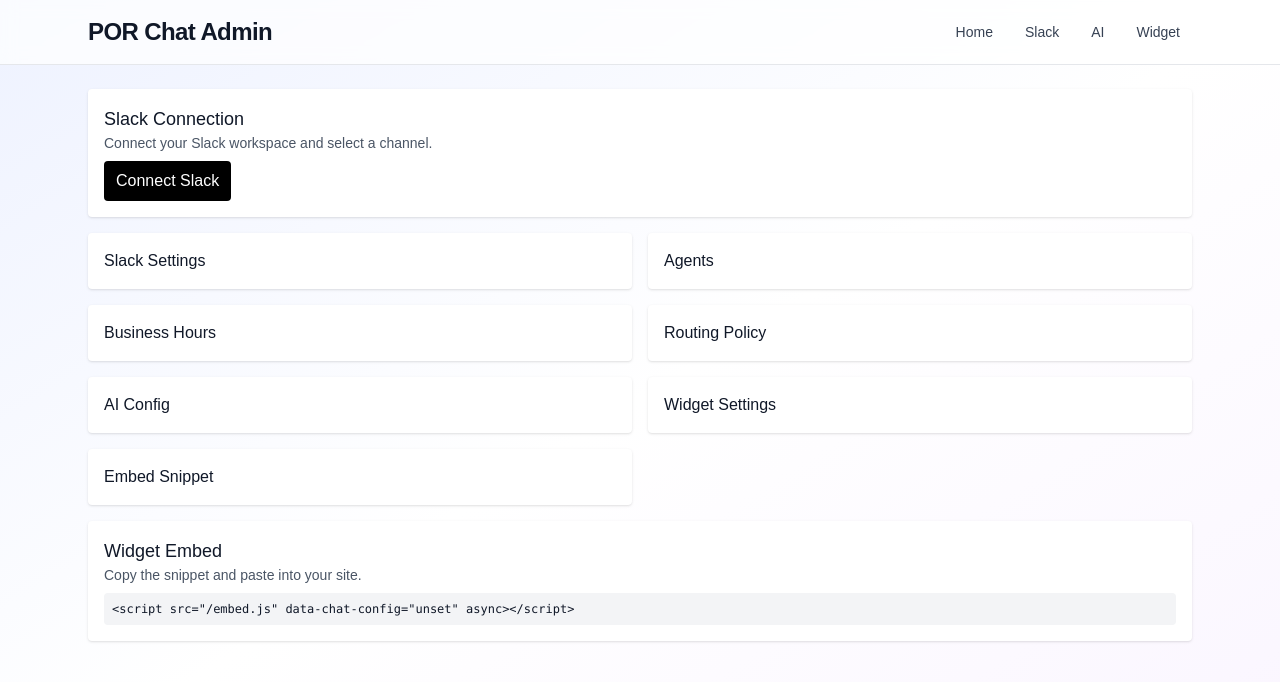
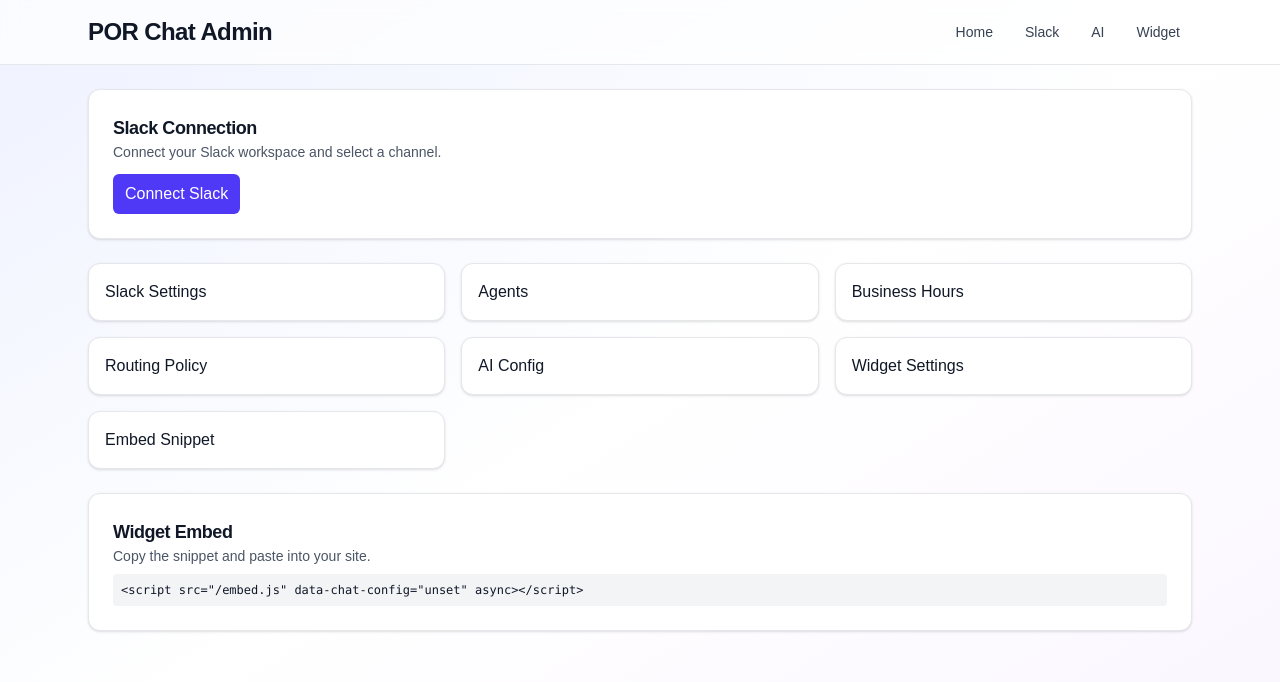
Before and after one commit to CapinKirk/delayed-start-discount-request, a Next.js app: page /admin in a window 1280 px wide. Shown: the top 682 px of the page. Built offline with nearby package versions, Linux system fonts and the light colour scheme; no server answers.

Commit message:
ai(stream): use encrypted API key from admin config or env; embed: larger panel, avatar shown, typing dots and attention pulse; admin home polish

```diff
--- a/public/embed.js
+++ b/public/embed.js
@@ -20,14 +20,24 @@
   launcher.style.borderRadius = '999px';
   launcher.style.background = '#111827';
   launcher.style.color = 'white';
+  launcher.style.boxShadow = '0 8px 20px rgba(0,0,0,0.15)';
+  launcher.style.transition = 'transform 150ms ease, box-shadow 150ms ease, opacity 200ms ease';
+  launcher.addEventListener('mouseenter',()=>{ launcher.style.transform='translateY(-2px)'; launcher.style.boxShadow='0 12px 28px rgba(0,0,0,0.2)'; });
+  launcher.addEventListener('mouseleave',()=>{ launcher.style.transform=''; launcher.style.boxShadow='0 8px 20px rgba(0,0,0,0.15)'; });
+  // subtle attention pulse
+  launcher.animate([
+    { transform:'scale(1)', opacity:1 },
+    { transform:'scale(1.05)', opacity:0.96 },
+    { transform:'scale(1)', opacity:1 }
+  ], { duration: 1500, iterations: 1, delay: 2000 });
   document.body.appendChild(launcher);
 
   const panel = document.createElement('div');
   panel.style.position = 'fixed';
-  panel.style.bottom = '70px';
+  panel.style.bottom = '80px';
   panel.style.right = '16px';
-  panel.style.width = '360px';
-  panel.style.height = '480px';
+  panel.style.width = '420px';
+  panel.style.height = '560px';
   panel.style.background = 'white';
   panel.style.border = '1px solid #e5e7eb';
   panel.style.borderRadius = '12px';
@@ -183,14 +193,26 @@
       lastSeq = payload.seq || lastSeq;
       lastServerT = payload.t || lastServerT;
       typingAI = true;
-      // Generic typing indicator
       if (!messages.querySelector('#typing')){
         const tip = document.createElement('div');
         tip.id = 'typing';
-        tip.textContent = (maskRoles ? unifiedDisplayName : 'Support') + ' is typing…';
-        tip.style.fontSize = '12px';
-        tip.style.color = '#6b7280';
+        tip.style.display = 'inline-flex';
+        tip.style.alignItems = 'center';
+        tip.style.gap = '6px';
+        const dots = document.createElement('span');
+        dots.textContent = '•••';
+        dots.style.letterSpacing = '2px';
+        dots.style.animation = 'por-dots 1s infinite';
+        const label = document.createElement('span');
+        label.textContent = (maskRoles ? unifiedDisplayName : 'Support') + ' is typing';
+        label.style.fontSize = '12px';
+        label.style.color = '#6b7280';
+        tip.appendChild(label);
+        tip.appendChild(dots);
         messages.appendChild(tip);
+        const style = document.createElement('style');
+        style.textContent = '@keyframes por-dots { 0%{opacity:.2} 50%{opacity:1} 100%{opacity:.2} }';
+        document.head.appendChild(style);
       }
     });
     realtimeChannel.on('broadcast', { event: 'ai.done' }, async ({ payload }) => {
--- a/src/app/admin/page.tsx
+++ b/src/app/admin/page.tsx
@@ -1,22 +1,22 @@
 export default function AdminHome() {
   return (
-    <div className="space-y-4">
-      <div className="p-4 bg-white rounded shadow">
-        <h2 className="text-lg font-medium">Slack Connection</h2>
+    <div className="space-y-6">
+      <div className="p-6 bg-white rounded-xl shadow-sm border border-gray-200">
+        <h2 className="text-lg font-semibold tracking-tight">Slack Connection</h2>
         <p className="text-sm text-gray-600">Connect your Slack workspace and select a channel.</p>
-        <a className="inline-block mt-2 px-3 py-2 bg-black text-white rounded" href="/api/slack/oauth/start">Connect Slack</a>
+        <a className="inline-block mt-3 px-3 py-2 bg-indigo-600 hover:bg-indigo-700 text-white rounded-md transition" href="/api/slack/oauth/start">Connect Slack</a>
       </div>
-      <div className="grid grid-cols-1 md:grid-cols-2 gap-4">
-        <a href="/admin/slack" className="p-4 bg-white rounded shadow block">Slack Settings</a>
-        <a href="/admin/agents" className="p-4 bg-white rounded shadow block">Agents</a>
-        <a href="/admin/hours" className="p-4 bg-white rounded shadow block">Business Hours</a>
-        <a href="/admin/routing" className="p-4 bg-white rounded shadow block">Routing Policy</a>
-        <a href="/admin/ai" className="p-4 bg-white rounded shadow block">AI Config</a>
-        <a href="/admin/widget" className="p-4 bg-white rounded shadow block">Widget Settings</a>
-        <a href="/admin/embed" className="p-4 bg-white rounded shadow block">Embed Snippet</a>
+      <div className="grid grid-cols-1 md:grid-cols-2 lg:grid-cols-3 gap-4">
+        <a href="/admin/slack" className="p-4 bg-white rounded-xl shadow-sm border border-gray-200 block hover:shadow transition">Slack Settings</a>
+        <a href="/admin/agents" className="p-4 bg-white rounded-xl shadow-sm border border-gray-200 block hover:shadow transition">Agents</a>
+        <a href="/admin/hours" className="p-4 bg-white rounded-xl shadow-sm border border-gray-200 block hover:shadow transition">Business Hours</a>
+        <a href="/admin/routing" className="p-4 bg-white rounded-xl shadow-sm border border-gray-200 block hover:shadow transition">Routing Policy</a>
+        <a href="/admin/ai" className="p-4 bg-white rounded-xl shadow-sm border border-gray-200 block hover:shadow transition">AI Config</a>
+        <a href="/admin/widget" className="p-4 bg-white rounded-xl shadow-sm border border-gray-200 block hover:shadow transition">Widget Settings</a>
+        <a href="/admin/embed" className="p-4 bg-white rounded-xl shadow-sm border border-gray-200 block hover:shadow transition">Embed Snippet</a>
       </div>
-      <div className="p-4 bg-white rounded shadow">
-        <h2 className="text-lg font-medium">Widget Embed</h2>
+      <div className="p-6 bg-white rounded-xl shadow-sm border border-gray-200">
+        <h2 className="text-lg font-semibold tracking-tight">Widget Embed</h2>
         <p className="text-sm text-gray-600">Copy the snippet and paste into your site.</p>
         <pre className="mt-2 text-xs bg-gray-100 p-2 rounded overflow-auto">{`<script src="/embed.js" data-chat-config="${process.env.PUBLIC_WIDGET_CONFIG_ID || "demo"}" async></script>`}</pre>
       </div>
--- a/src/app/api/ai/stream/route.ts
+++ b/src/app/api/ai/stream/route.ts
@@ -3,6 +3,7 @@ import OpenAI from "openai";
 import { PrismaClient } from "@/generated/prisma";
 import { RealtimePublisher } from "@/lib/realtime";
 import { postThreadMessage } from "@/lib/slack";
+import { decryptString } from "@/lib/crypto";
 
 const prisma = new PrismaClient();
 
@@ -19,7 +20,12 @@ export async function POST(req: NextRequest) {
     return NextResponse.json({ suppressed: true });
   }
 
-  const client = new OpenAI({ apiKey: process.env.OPENAI_API_KEY });
+  const configuredKey = aiConfig?.api_key_enc ? decryptString(aiConfig.api_key_enc) : undefined;
+  const apiKey = configuredKey || process.env.OPENAI_API_KEY;
+  if (!apiKey) {
+    return NextResponse.json({ error: "missing_openai_api_key" }, { status: 400 });
+  }
+  const client = new OpenAI({ apiKey });
   const pub = new RealtimePublisher();
 
   const content = messages.map((m) => `${m.role}: ${m.text}`).join("\n");
```
